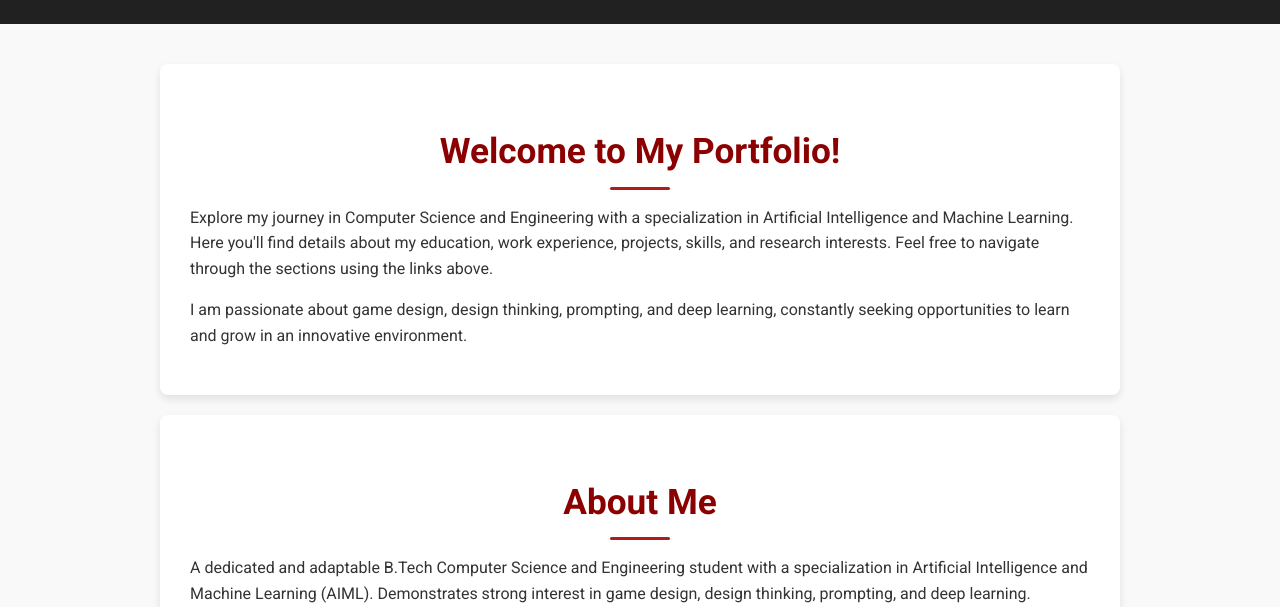
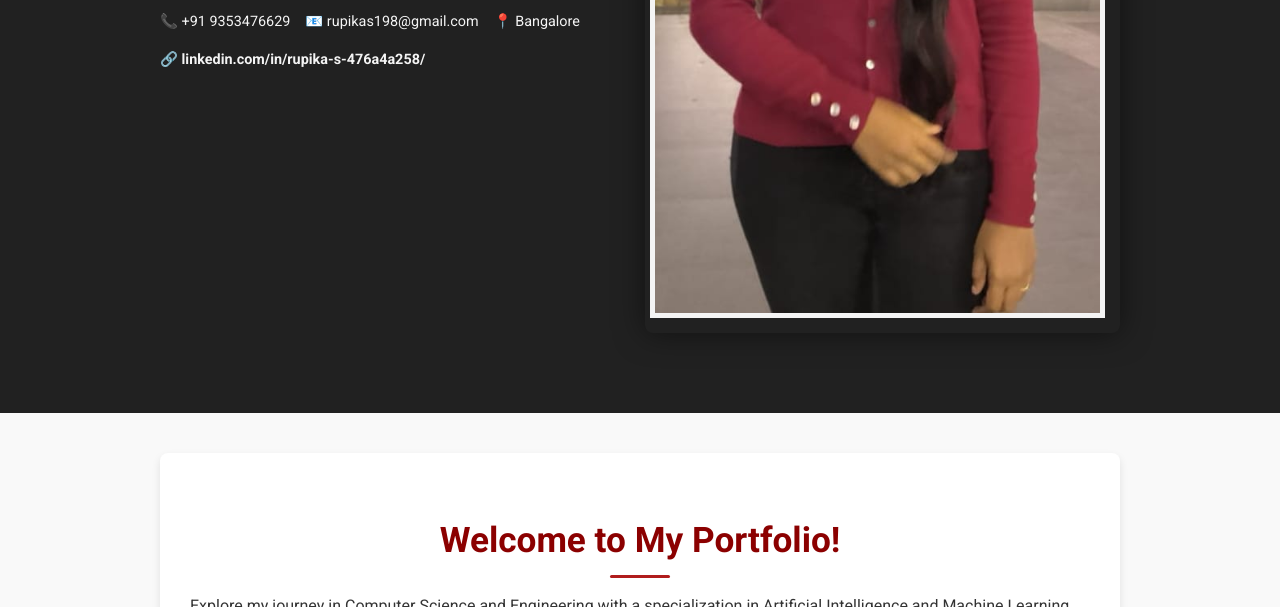
Before and after one commit to Rupikas2004/rupika.github.io, a plain HTML site: page index.html in a window 1280 px wide. Shown: the part 652-1259 px from the top of the page. Drawn offline with Linux system fonts and the light colour scheme.

Commit message:
Update index.html

```diff
--- a/index.html
+++ b/index.html
@@ -39,7 +39,7 @@
                 </div>
             </div>
             <div class="hero-image-container">
-                <img src="images/profile.jpeg" alt="Rupika S Profile Picture" class="profile-pic">
+                <img src="profile.jpeg" alt="Rupika S Profile Picture" class="profile-pic">
             </div>
         </div>
     </header>
```
